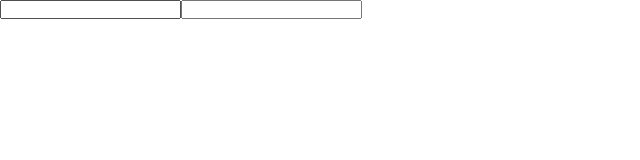
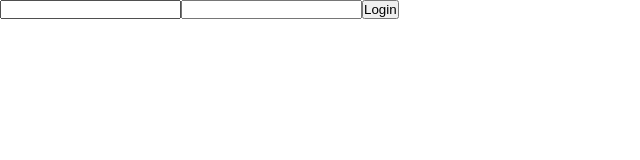
Before and after one commit to jcoteeeeee/Baseball-Maniac, a React (Vite) app in the folder front-end/: page /login in a window 1280 px wide. Shown: the top 160 px of the page, without its empty margins (0-640 px from the left). Built offline with nearby package versions, Linux system fonts and the light colour scheme.

Commit message:
set up userprofilepage and created routing that goes there on both signuppage and loginpage

```diff
--- a/front-end/src/App.jsx
+++ b/front-end/src/App.jsx
@@ -3,6 +3,7 @@ import {Route, Routes, useNavigate} from 'react-router-dom'
 import Homepage from './components/Homepage.jsx'
 import SignupPage from './components/SignupPage'
 import LoginPage from './components/LoginPage'
+import UserProfilePage from './components/UserProfilePage'
 
 function App() {
   const navigate = useNavigate()
@@ -17,12 +18,20 @@ function App() {
     navigate('/login')
   }
 
+  const goToProfilePage = () => {
+    console.log('click')
+    navigate('/userprofilepage')
+  }
+
+  console.log(typeof(goToProfilePage))
+
   return (
     <>
       <Routes>
         <Route exact path='/' element={<Homepage goToSignup={goToSignup} goToLogin={goToLogin} />} />
-        <Route exact path='/signup' element={<SignupPage/>} />
-        <Route exact path='login' element={<LoginPage/>} />
+        <Route exact path='/signup' element={<SignupPage goToProfilePage={goToProfilePage} />} />
+        <Route exact path='/login' element={<LoginPage goToProfilePage={goToProfilePage} />} />
+        <Route exact path='/userprofilepage' element={<UserProfilePage/>} />
       </Routes>
     </>
   )
--- a/front-end/src/components/Homepage.jsx
+++ b/front-end/src/components/Homepage.jsx
@@ -2,6 +2,7 @@ import React from 'react'
 import Header from './Header.jsx'
 
 const Homepage = ({goToSignup, goToLogin}) => {
+    console.log(typeof(goToLogin))
     return(
         <div id='homepage-container'>
             <div>
--- a/front-end/src/components/LoginPage.jsx
+++ b/front-end/src/components/LoginPage.jsx
@@ -1,6 +1,6 @@
 import React, {useState} from 'react'
 
-const LoginPage = () => {
+const LoginPage = ({goToProfilePage}) => {
     const [username, setUsername] = useState('')
     const [password, setPassword] = useState('')
 
@@ -12,11 +12,20 @@ const LoginPage = () => {
         setPassword(e.target.value)
     }
 
+    console.log(typeof(goToProfilePage))
+
+    const handleSubmit = e => {
+        e.preventDefault()
+        goToProfilePage()
+        console.log('click')
+    }
+
     return(
         <>
-            <form>
+            <form onSubmit={handleSubmit} >
                 <input id='username' name='username' type='string' value={username} onChange={handleUsrChange} />
                 <input id='password' name='password' type='password' value={password} onChange={handlePasswordChange} />
+                <button id='login-btn'>Login</button>
             </form>
         </>
     )
--- a/front-end/src/components/SignupPage.jsx
+++ b/front-end/src/components/SignupPage.jsx
@@ -1,6 +1,6 @@
 import React, { useState } from 'react'
 
-const SignupPage = () => {
+const SignupPage = ({goToProfilePage}) => {
     const [name, setName] = useState('')
     const [username, setUsername] = useState('')
     const [email, setEmail] = useState('')
@@ -50,6 +50,7 @@ const SignupPage = () => {
                 }
             }
             postRequest()
+            goToProfilePage()
         } catch(error){
             console.log(error)
         }
--- /dev/null
+++ b/front-end/src/components/UserProfilePage.jsx
@@ -0,0 +1,13 @@
+import React from 'react'
+
+const UserProfilePage = () => {
+    return(
+        <>
+            <section>
+
+            </section>
+        </>
+    )
+}
+
+export default UserProfilePage
```
Also changed, not shown: front-end/src/components/UserPage.jsx (deleted, +0 -11 lines), 1 other file (tests, documents, lock files or other folders).
